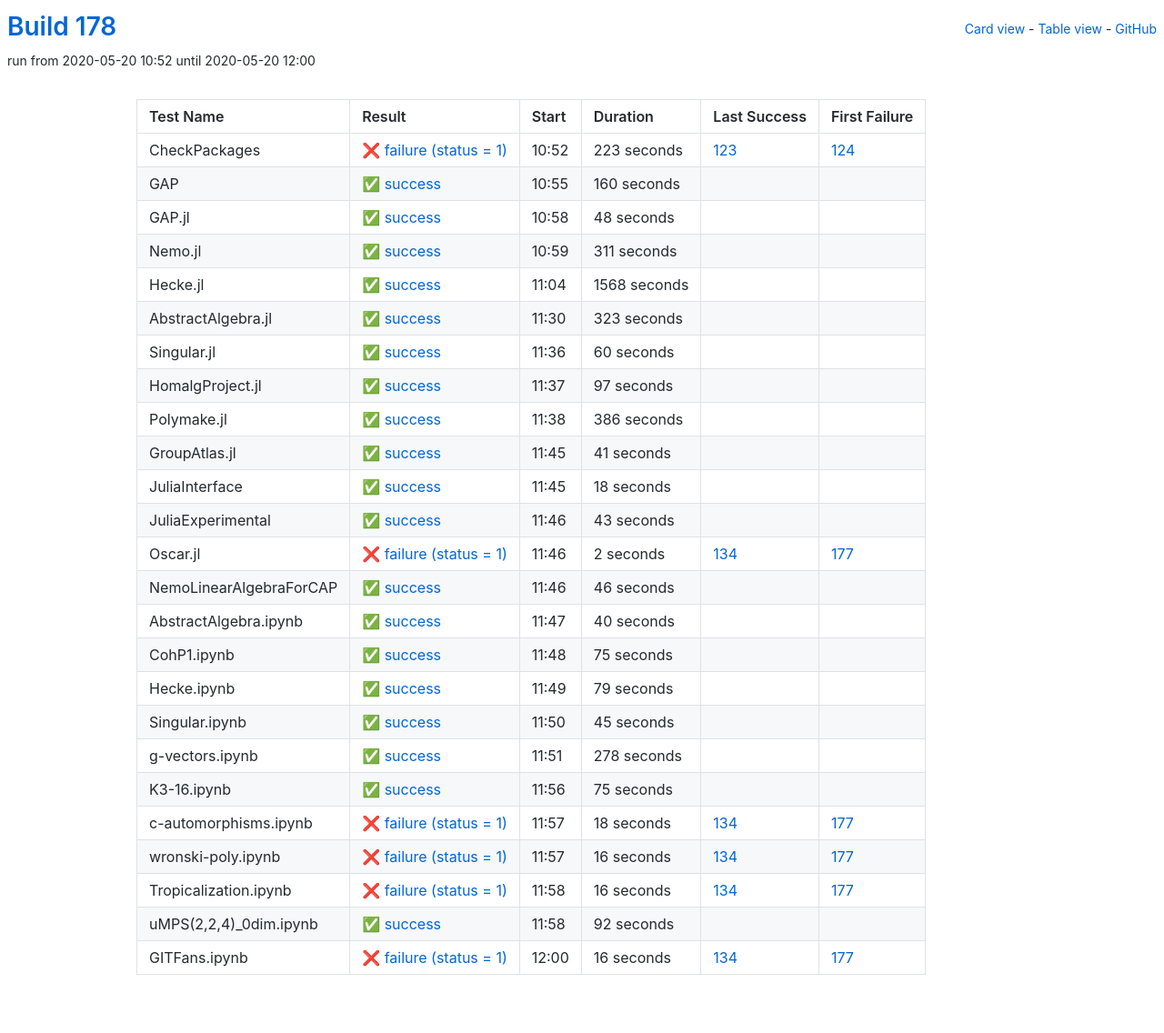
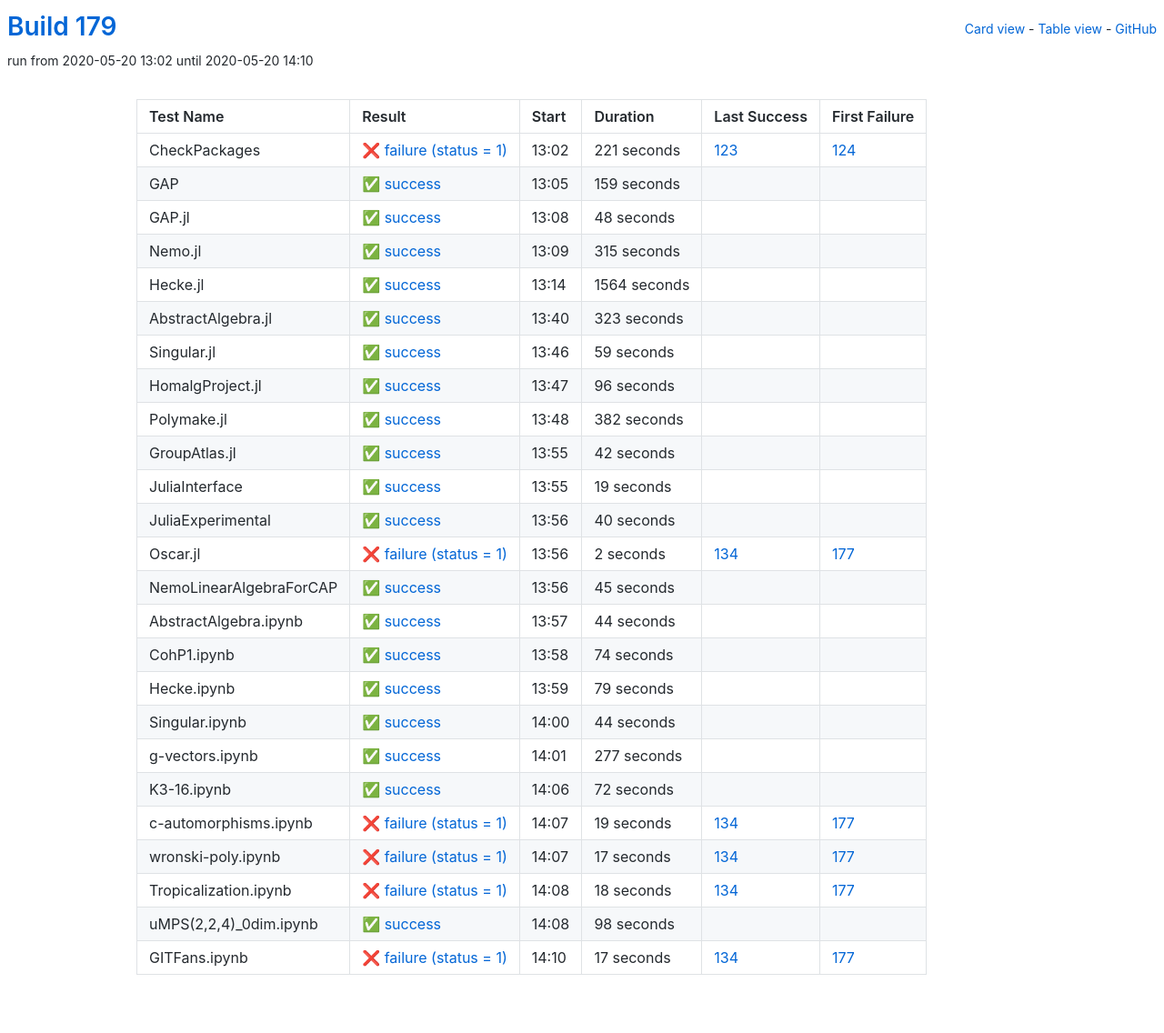
Before and after one commit to oscar-system/oscar-ci-status-stable, a Jekyll site: the page built from table.html, in a window 1280 px wide. Shown: the whole page at 91% size. Built offline with Jekyll 4.4.1, drawn with Linux system fonts in a browser that asks for light colours.

Commit message:
Build 179

```diff
--- a/_data/ci.yml
+++ b/_data/ci.yml
@@ -1,29 +1,29 @@
-build: 178
-build_url: https://oscarci.mathematik.uni-kl.de/job/oscar-stable/178/
+build: 179
+build_url: https://oscarci.mathematik.uni-kl.de/job/oscar-stable/179/
 job: oscar-stable
 tests:
-- duration: 223
+- duration: 221
   exitcode: 1
   first_failure: 124
   first_failure_url: https://oscarci.mathematik.uni-kl.de/job/oscar-stable/124/
   id: checkpackages
   last_success: 123
   last_success_url: https://oscarci.mathematik.uni-kl.de/job/oscar-stable/123/
-  log: https://oscarci.mathematik.uni-kl.de/job/oscar-stable/178/artifact/logs/build-178/CheckPackages.log
+  log: https://oscarci.mathematik.uni-kl.de/job/oscar-stable/179/artifact/logs/build-179/CheckPackages.log
   name: CheckPackages
-  start: 2020-05-20 10:52
+  start: 2020-05-20 13:02
   status: failure
   success: false
-- duration: 160
+- duration: 159
   exitcode: 0
   first_failure: false
   first_failure_url: null
   id: gap
   last_success: false
   last_success_url: null
-  log: https://oscarci.mathematik.uni-kl.de/job/oscar-stable/178/artifact/logs/build-178/GAP.log
+  log: https://oscarci.mathematik.uni-kl.de/job/oscar-stable/179/artifact/logs/build-179/GAP.log
   name: GAP
-  start: 2020-05-20 10:55
+  start: 2020-05-20 13:05
   status: success
   success: true
 - duration: 48
@@ -33,33 +33,33 @@ tests:
   id: gap-jl
   last_success: false
   last_success_url: null
-  log: https://oscarci.mathematik.uni-kl.de/job/oscar-stable/178/artifact/logs/build-178/GAP.jl.log
+  log: https://oscarci.mathematik.uni-kl.de/job/oscar-stable/179/artifact/logs/build-179/GAP.jl.log
   name: GAP.jl
-  start: 2020-05-20 10:58
+  start: 2020-05-20 13:08
   status: success
   success: true
-- duration: 311
+- duration: 315
   exitcode: 0
   first_failure: false
   first_failure_url: null
   id: nemo-jl
   last_success: false
   last_success_url: null
-  log: https://oscarci.mathematik.uni-kl.de/job/oscar-stable/178/artifact/logs/build-178/Nemo.jl.log
+  log: https://oscarci.mathematik.uni-kl.de/job/oscar-stable/179/artifact/logs/build-179/Nemo.jl.log
   name: Nemo.jl
-  start: 2020-05-20 10:59
+  start: 2020-05-20 13:09
   status: success
   success: true
-- duration: 1568
+- duration: 1564
   exitcode: 0
   first_failure: false
   first_failure_url: null
   id: hecke-jl
   last_success: false
   last_success_url: null
-  log: https://oscarci.mathematik.uni-kl.de/job/oscar-stable/178/artifact/logs/build-178/Hecke.jl.log
+  log: https://oscarci.mathematik.uni-kl.de/job/oscar-stable/179/artifact/logs/build-179/Hecke.jl.log
   name: Hecke.jl
-  start: 2020-05-20 11:04
+  start: 2020-05-20 13:14
   status: success
   success: true
 - duration: 323
@@ -69,81 +69,81 @@ tests:
   id: abstractalgebra-jl
   last_success: false
   last_success_url: null
-  log: https://oscarci.mathematik.uni-kl.de/job/oscar-stable/178/artifact/logs/build-178/AbstractAlgebra.jl.log
+  log: https://oscarci.mathematik.uni-kl.de/job/oscar-stable/179/artifact/logs/build-179/AbstractAlgebra.jl.log
   name: AbstractAlgebra.jl
-  start: 2020-05-20 11:30
+  start: 2020-05-20 13:40
   status: success
   success: true
-- duration: 60
+- duration: 59
   exitcode: 0
   first_failure: false
   first_failure_url: null
   id: singular-jl
   last_success: false
   last_success_url: null
-  log: https://oscarci.mathematik.uni-kl.de/job/oscar-stable/178/artifact/logs/build-178/Singular.jl.log
+  log: https://oscarci.mathematik.uni-kl.de/job/oscar-stable/179/artifact/logs/build-179/Singular.jl.log
   name: Singular.jl
-  start: 2020-05-20 11:36
+  start: 2020-05-20 13:46
   status: success
   success: true
-- duration: 97
+- duration: 96
   exitcode: 0
   first_failure: false
   first_failure_url: null
   id: homalgproject-jl
   last_success: false
   last_success_url: null
-  log: https://oscarci.mathematik.uni-kl.de/job/oscar-stable/178/artifact/logs/build-178/HomalgProject.jl.log
+  log: https://oscarci.mathematik.uni-kl.de/job/oscar-stable/179/artifact/logs/build-179/HomalgProject.jl.log
   name: HomalgProject.jl
-  start: 2020-05-20 11:37
+  start: 2020-05-20 13:47
   status: success
   success: true
-- duration: 386
+- duration: 382
   exitcode: 0
   first_failure: false
   first_failure_url: null
   id: polymake-jl
   last_success: false
   last_success_url: null
-  log: https://oscarci.mathematik.uni-kl.de/job/oscar-stable/178/artifact/logs/build-178/Polymake.jl.log
+  log: https://oscarci.mathematik.uni-kl.de/job/oscar-stable/179/artifact/logs/build-179/Polymake.jl.log
   name: Polymake.jl
-  start: 2020-05-20 11:38
+  start: 2020-05-20 13:48
   status: success
   success: true
-- duration: 41
+- duration: 42
   exitcode: 0
   first_failure: false
   first_failure_url: null
   id: groupatlas-jl
   last_success: false
   last_success_url: null
-  log: https://oscarci.mathematik.uni-kl.de/job/oscar-stable/178/artifact/logs/build-178/GroupAtlas.jl.log
+  log: https://oscarci.mathematik.uni-kl.de/job/oscar-stable/179/artifact/logs/build-179/GroupAtlas.jl.log
   name: GroupAtlas.jl
-  start: 2020-05-20 11:45
+  start: 2020-05-20 13:55
   status: success
   success: true
-- duration: 18
+- duration: 19
   exitcode: 0
   first_failure: false
   first_failure_url: null
   id: juliainterface
   last_success: false
   last_success_url: null
-  log: https://oscarci.mathematik.uni-kl.de/job/oscar-stable/178/artifact/logs/build-178/JuliaInterface.log
+  log: https://oscarci.mathematik.uni-kl.de/job/oscar-stable/179/artifact/logs/build-179/JuliaInterface.log
   name: JuliaInterface
-  start: 2020-05-20 11:45
+  start: 2020-05-20 13:55
   status: success
   success: true
-- duration: 43
+- duration: 40
   exitcode: 0
   first_failure: false
   first_failure_url: null
   id: juliaexperimental
   last_success: false
   last_success_url: null
-  log: https://oscarci.mathematik.uni-kl.de/job/oscar-stable/178/artifact/logs/build-178/JuliaExperimental.log
+  log: https://oscarci.mathematik.uni-kl.de/job/oscar-stable/179/artifact/logs/build-179/JuliaExperimental.log
   name: JuliaExperimental
-  start: 2020-05-20 11:46
+  start: 2020-05-20 13:56
   status: success
   success: true
 - duration: 2
@@ -153,45 +153,45 @@ tests:
   id: oscar-jl
   last_success: 134
   last_success_url: https://oscarci.mathematik.uni-kl.de/job/oscar-stable/134/
-  log: https://oscarci.mathematik.uni-kl.de/job/oscar-stable/178/artifact/logs/build-178/Oscar.jl.log
+  log: https://oscarci.mathematik.uni-kl.de/job/oscar-stable/179/artifact/logs/build-179/Oscar.jl.log
   name: Oscar.jl
-  start: 2020-05-20 11:46
+  start: 2020-05-20 13:56
   status: failure
   success: false
-- duration: 46
+- duration: 45
   exitcode: 0
   first_failure: false
   first_failure_url: null
   id: nemolinearalgebraforcap
   last_success: false
   last_success_url: null
-  log: https://oscarci.mathematik.uni-kl.de/job/oscar-stable/178/artifact/logs/build-178/NemoLinearAlgebraForCAP.log
+  log: https://oscarci.mathematik.uni-kl.de/job/oscar-stable/179/artifact/logs/build-179/NemoLinearAlgebraForCAP.log
   name: NemoLinearAlgebraForCAP
-  start: 2020-05-20 11:46
+  start: 2020-05-20 13:56
   status: success
   success: true
-- duration: 40
+- duration: 44
   exitcode: 0
   first_failure: false
   first_failure_url: null
   id: abstractalgebra-ipynb
   last_success: false
   last_success_url: null
-  log: https://oscarci.mathematik.uni-kl.de/job/oscar-stable/178/artifact/logs/build-178/AbstractAlgebra.ipynb.log
+  log: https://oscarci.mathematik.uni-kl.de/job/oscar-stable/179/artifact/logs/build-179/AbstractAlgebra.ipynb.log
   name: AbstractAlgebra.ipynb
-  start: 2020-05-20 11:47
+  start: 2020-05-20 13:57
   status: success
   success: true
-- duration: 75
+- duration: 74
   exitcode: 0
   first_failure: false
   first_failure_url: null
   id: cohp1-ipynb
   last_success: false
   last_success_url: null
-  log: https://oscarci.mathematik.uni-kl.de/job/oscar-stable/178/artifact/logs/build-178/CohP1.ipynb.log
+  log: https://oscarci.mathematik.uni-kl.de/job/oscar-stable/179/artifact/logs/build-179/CohP1.ipynb.log
   name: CohP1.ipynb
-  start: 2020-05-20 11:48
+  start: 2020-05-20 13:58
   status: success
   success: true
 - duration: 79
@@ -201,104 +201,104 @@ tests:
   id: hecke-ipynb
   last_success: false
   last_success_url: null
-  log: https://oscarci.mathematik.uni-kl.de/job/oscar-stable/178/artifact/logs/build-178/Hecke.ipynb.log
+  log: https://oscarci.mathematik.uni-kl.de/job/oscar-stable/179/artifact/logs/build-179/Hecke.ipynb.log
   name: Hecke.ipynb
-  start: 2020-05-20 11:49
+  start: 2020-05-20 13:59
   status: success
   success: true
-- duration: 45
+- duration: 44
   exitcode: 0
   first_failure: false
   first_failure_url: null
   id: singular-ipynb
   last_success: false
   last_success_url: null
-  log: https://oscarci.mathematik.uni-kl.de/job/oscar-stable/178/artifact/logs/build-178/Singular.ipynb.log
+  log: https://oscarci.mathematik.uni-kl.de/job/oscar-stable/179/artifact/logs/build-179/Singular.ipynb.log
   name: Singular.ipynb
-  start: 2020-05-20 11:50
+  start: 2020-05-20 14:00
   status: success
   success: true
-- duration: 278
+- duration: 277
   exitcode: 0
   first_failure: false
   first_failure_url: null
   id: g-vectors-ipynb
   last_success: false
   last_success_url: null
-  log: https://oscarci.mathematik.uni-kl.de/job/oscar-stable/178/artifact/logs/build-178/g-vectors.ipynb.log
+  log: https://oscarci.mathematik.uni-kl.de/job/oscar-stable/179/artifact/logs/build-179/g-vectors.ipynb.log
   name: g-vectors.ipynb
-  start: 2020-05-20 11:51
+  start: 2020-05-20 14:01
   status: success
   success: true
-- duration: 75
+- duration: 72
   exitcode: 0
   first_failure: false
   first_failure_url: null
   id: k3-16-ipynb
   last_success: false
   last_success_url: null
-  log: https://oscarci.mathematik.uni-kl.de/job/oscar-stable/178/artifact/logs/build-178/K3-16.ipynb.log
+  log: https://oscarci.mathematik.uni-kl.de/job/oscar-stable/179/artifact/logs/build-179/K3-16.ipynb.log
   name: K3-16.ipynb
-  start: 2020-05-20 11:56
+  start: 2020-05-20 14:06
   status: success
   success: true
-- duration: 18
+- duration: 19
   exitcode: 1
   first_failure: 177
   first_failure_url: https://oscarci.mathematik.uni-kl.de/job/oscar-stable/177/
   id: c-automorphisms-ipynb
   last_success: 134
   last_success_url: https://oscarci.mathematik.uni-kl.de/job/oscar-stable/134/
-  log: https://oscarci.mathematik.uni-kl.de/job/oscar-stable/178/artifact/logs/build-178/c-automorphisms.ipynb.log
+  log: https://oscarci.mathematik.uni-kl.de/job/oscar-stable/179/artifact/logs/build-179/c-automorphisms.ipynb.log
   name: c-automorphisms.ipynb
-  start: 2020-05-20 11:57
+  start: 2020-05-20 14:07
   status: failure
   success: false
-- duration: 16
+- duration: 17
   exitcode: 1
   first_failure: 177
   first_failure_url: https://oscarci.mathematik.uni-kl.de/job/oscar-stable/177/
   id: wronski-poly-ipynb
   last_success: 134
   last_success_url: https://oscarci.mathematik.uni-kl.de/job/oscar-stable/134/
-  log: https://oscarci.mathematik.uni-kl.de/job/oscar-stable/178/artifact/logs/build-178/wronski-poly.ipynb.log
+  log: https://oscarci.mathematik.uni-kl.de/job/oscar-stable/179/artifact/logs/build-179/wronski-poly.ipynb.log
   name: wronski-poly.ipynb
-  start: 2020-05-20 11:57
+  start: 2020-05-20 14:07
   status: failure
   success: false
-- duration: 16
+- duration: 18
   exitcode: 1
   first_failure: 177
   first_failure_url: https://oscarci.mathematik.uni-kl.de/job/oscar-stable/177/
   id: tropicalization-ipynb
   last_success: 134
   last_success_url: https://oscarci.mathematik.uni-kl.de/job/oscar-stable/134/
-  log: https://oscarci.mathematik.uni-kl.de/job/oscar-stable/178/artifact/logs/build-178/Tropicalization.ipynb.log
+  log: https://oscarci.mathematik.uni-kl.de/job/oscar-stable/179/artifact/logs/build-179/Tropicalization.ipynb.log
   name: Tropicalization.ipynb
-  start: 2020-05-20 11:58
+  start: 2020-05-20 14:08
   status: failure
   success: false
-- duration: 92
+- duration: 98
   exitcode: 0
   first_failure: false
   first_failure_url: null
   id: umps-2-2-4-0dim-ipynb
   last_success: false
   last_success_url: null
-  log: https://oscarci.mathematik.uni-kl.de/job/oscar-stable/178/artifact/logs/build-178/uMPS-2-2-4-_0dim.ipynb.log
+  log: https://oscarci.mathematik.uni-kl.de/job/oscar-stable/179/artifact/logs/build-179/uMPS-2-2-4-_0dim.ipynb.log
   name: uMPS(2,2,4)_0dim.ipynb
-  start: 2020-05-20 11:58
+  start: 2020-05-20 14:08
   status: success
   success: true
-- duration: 16
+- duration: 17
   exitcode: 1
   first_failure: 177
   first_failure_url: https://oscarci.mathematik.uni-kl.de/job/oscar-stable/177/
   id: gitfans-ipynb
   last_success: 134
   last_success_url: https://oscarci.mathematik.uni-kl.de/job/oscar-stable/134/
-  log: https://oscarci.mathematik.uni-kl.de/job/oscar-stable/178/artifact/logs/build-178/GITFans.ipynb.log
+  log: https://oscarci.mathematik.uni-kl.de/job/oscar-stable/179/artifact/logs/build-179/GITFans.ipynb.log
   name: GITFans.ipynb
-  start: 2020-05-20 12:00
+  start: 2020-05-20 14:10
   status: failure
   success: false
```
Also changed, not shown: README.md.
